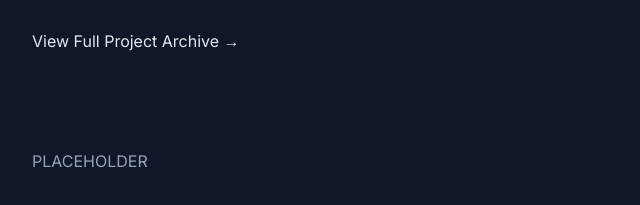
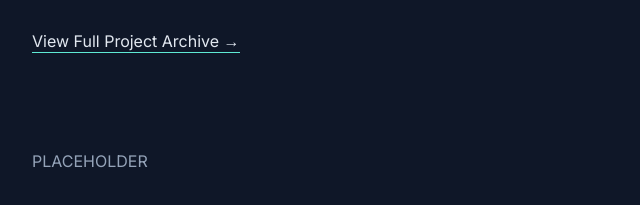
Before and after one commit to wonswe/project-portfolio, a plain HTML site: page index.html in a window 1280 px wide. Shown: the part 2167-2372 px from the top of the page, 0-640 px from the left. Drawn offline with Linux system fonts and the light colour scheme.

Commit message:
add pseudo element below project archive link

```diff
--- a/styles.css
+++ b/styles.css
@@ -200,6 +200,7 @@
     color: var(--color-highlight);
     text-decoration: none;
     transition-duration: 200ms;
+    margin-right: auto;
 }
 
 .project-archive-link span {
@@ -212,4 +213,11 @@
 
 .project-archive-link::after {
     content: '';
+    position: absolute;
+    /* fixes itself to a nearest parent element */
+    left: 0;
+    width: 100%;
+    height: 1.5px;
+    bottom: 0;
+    background: var(--color-accent);
 }
```
